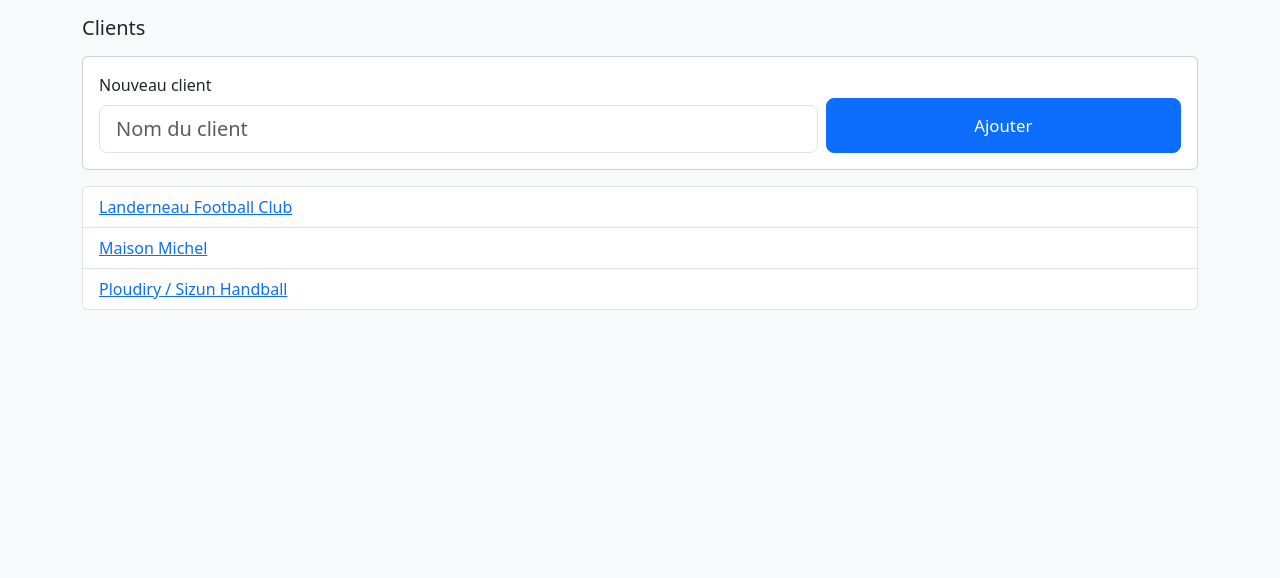
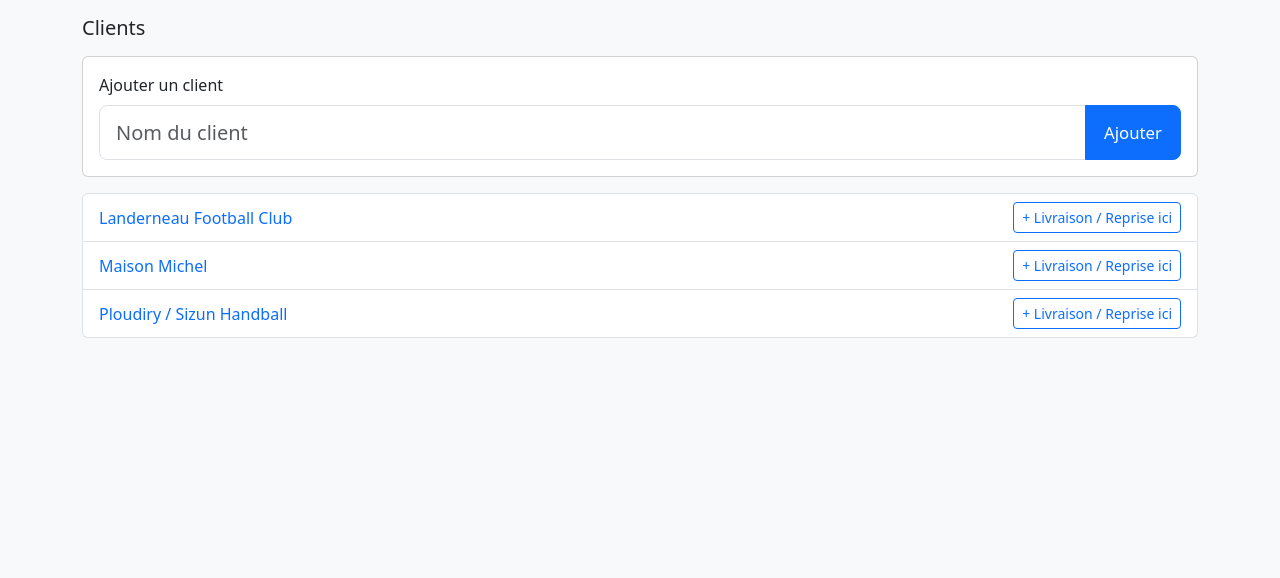
Before and after one commit to lecentrallanderneau-oss/livraison-et-suivi-futs, a Flask app: page /clients in a window 1280 px wide. Shown: the part 57-635 px from the top of the page. Run offline with Flask 3, Linux system fonts and the light colour scheme; data comes from the database, SQL or seed files in the repository.

Commit message:
Update clients.html

```diff
--- a/templates/clients.html
+++ b/templates/clients.html
@@ -4,20 +4,21 @@
 <h5 class="mb-3">Clients</h5>
 
 <form method="post" class="card p-3 bg-white mb-3">
-  <div class="row g-2 align-items-end">
-    <div class="col-8">
-      <label class="form-label">Nouveau client</label>
-      <input type="text" name="name" class="form-control form-control-lg" placeholder="Nom du client" required>
-    </div>
-    <div class="col-4 d-grid">
-      <button class="btn btn-primary btn-lg">Ajouter</button>
-    </div>
+  <label class="form-label">Ajouter un client</label>
+  <div class="input-group">
+    <input type="text" name="name" class="form-control form-control-lg" placeholder="Nom du client" required>
+    <button class="btn btn-primary btn-lg">Ajouter</button>
   </div>
 </form>
 
 <ul class="list-group">
   {% for c in clients %}
-    <li class="list-group-item"><a href="{{ url_for('client_detail', client_id=c.id) }}">{{ c.name }}</a></li>
+  <li class="list-group-item d-flex justify-content-between align-items-center">
+    <a class="text-decoration-none" href="{{ url_for('client_detail', client_id=c.id) }}">{{ c.name }}</a>
+    <a class="btn btn-sm btn-outline-primary" href="{{ url_for('movement_new', client_id=c.id) }}">+ Livraison / Reprise ici</a>
+  </li>
+  {% else %}
+  <li class="list-group-item text-muted">Aucun client</li>
   {% endfor %}
 </ul>
 {% endblock %}
```
